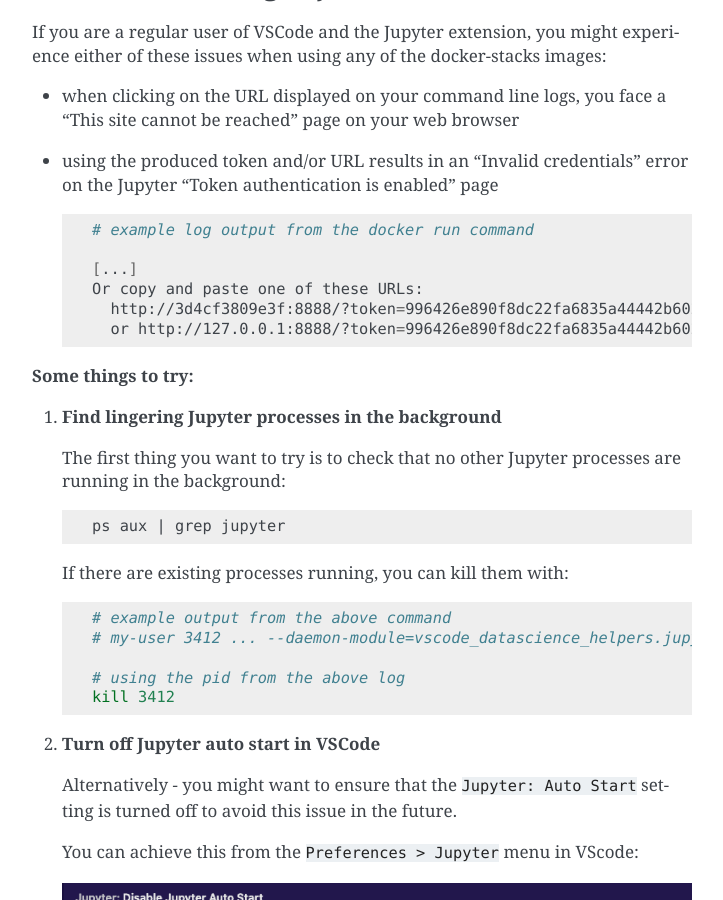
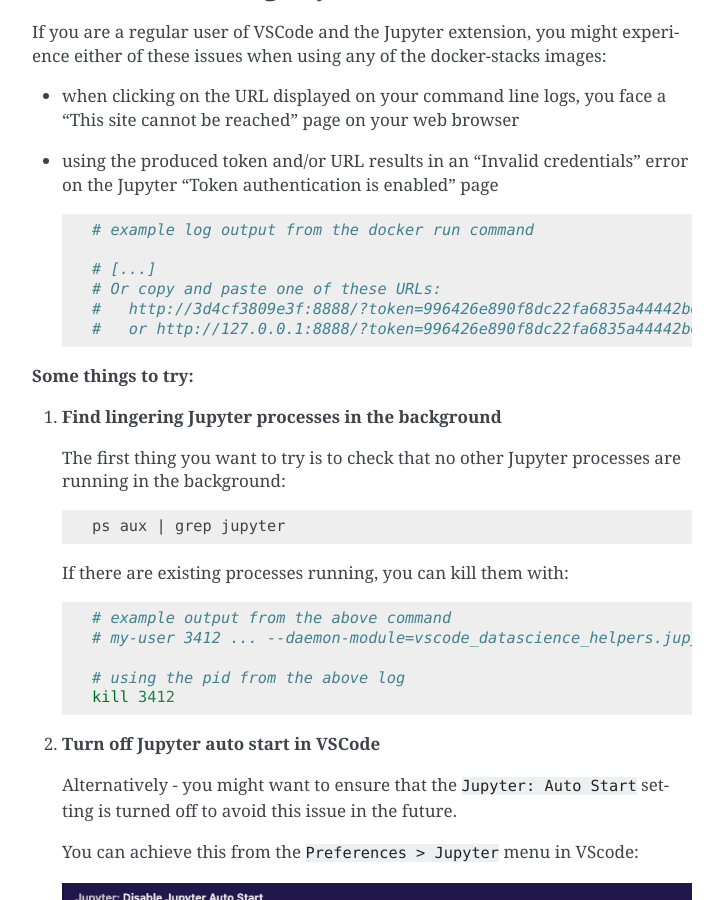
Before and after one commit to jupyter/docker-stacks, a Sphinx documentation site: the page built from docs/using/troubleshooting.md, in a window 1280 px wide and 900 px high, scrolled down 6847 px. Shown: the whole window, without its empty margins (388-1111 px from the left). Built offline with Sphinx 7.4.7, drawn with Linux system fonts in a browser that asks for light colours.

Commit message:
:pencil2: Comment outputs

````diff
--- a/docs/using/troubleshooting.md
+++ b/docs/using/troubleshooting.md
@@ -272,10 +272,10 @@
   ```bash
   # example log output from the docker run command
 
-  [...]
-  Or copy and paste one of these URLs:
-    http://3d4cf3809e3f:8888/?token=996426e890f8dc22fa6835a44442b6026cba02ee61fee6a2
-    or http://127.0.0.1:8888/?token=996426e890f8dc22fa6835a44442b6026cba02ee61fee6a2
+  # [...]
+  # Or copy and paste one of these URLs:
+  #   http://3d4cf3809e3f:8888/?token=996426e890f8dc22fa6835a44442b6026cba02ee61fee6a2
+  #   or http://127.0.0.1:8888/?token=996426e890f8dc22fa6835a44442b6026cba02ee61fee6a2
   ```
 
 **Some things to try:**
````
